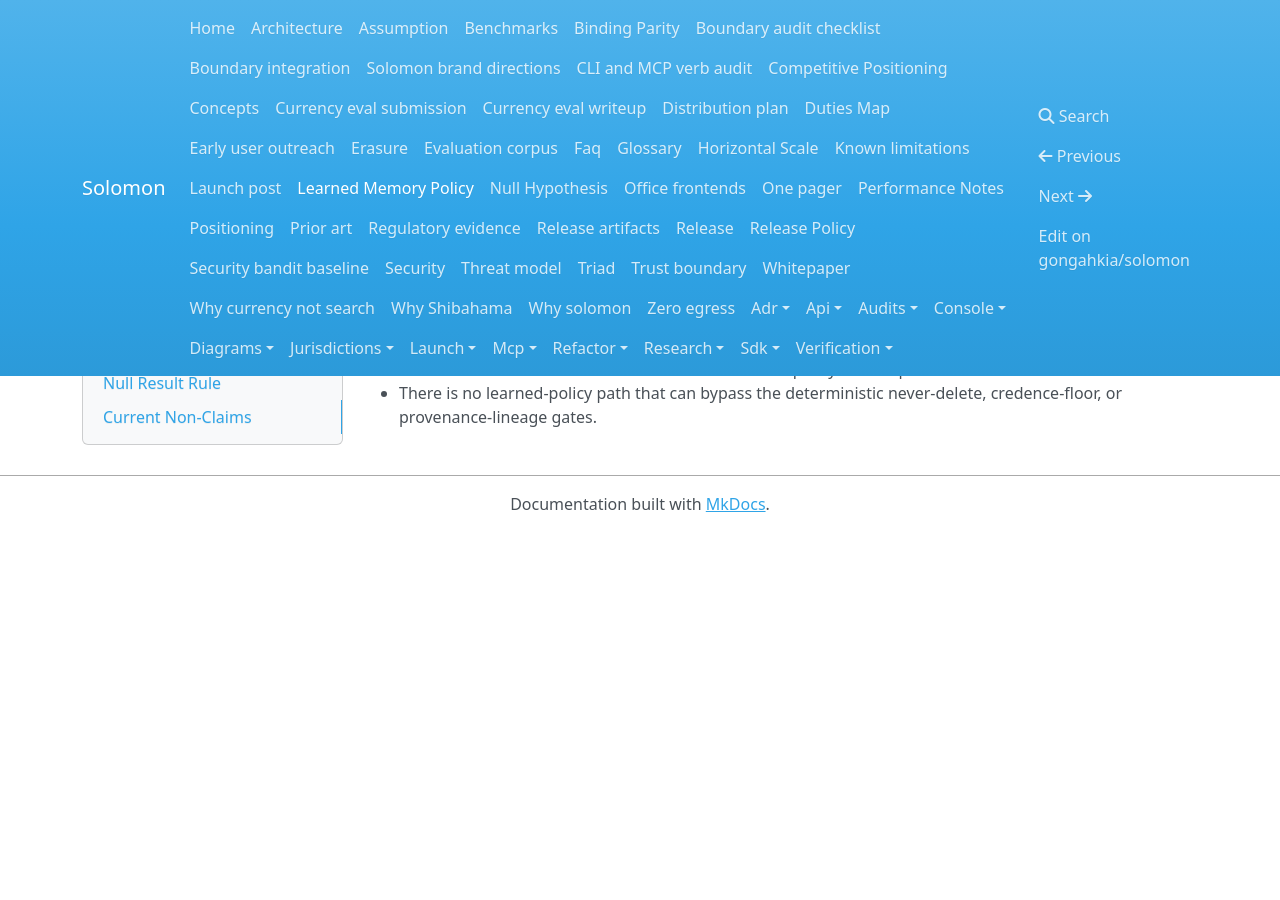
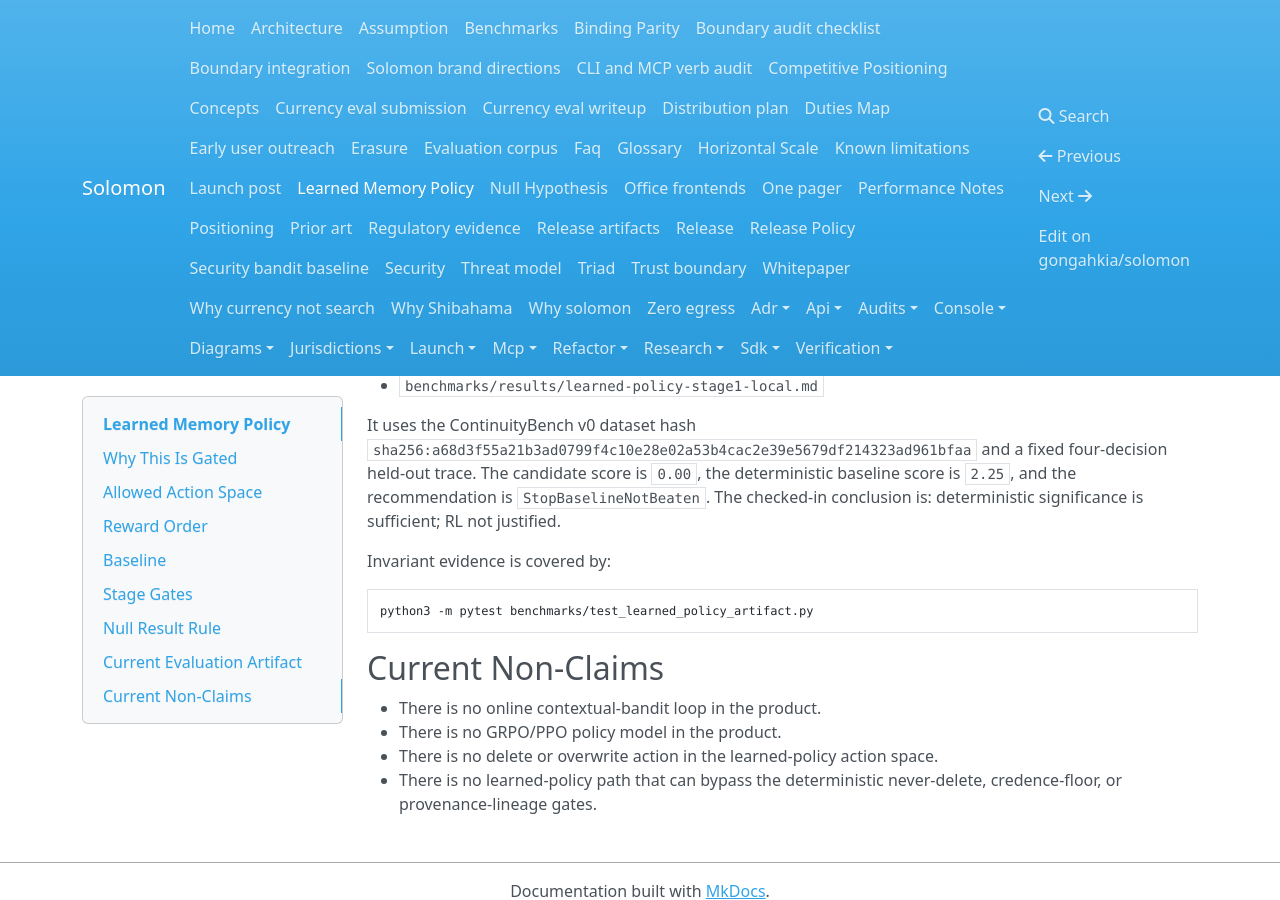
Before and after one commit to gongahkia/solomon, an MkDocs documentation site: the page built from docs/learned-memory-policy.md, in a window 1280 px wide and 900 px high, scrolled down 2246 px. Built offline with MkDocs 1.6.1, drawn with Linux system fonts in a browser that asks for light colours; nearby versions of some CDN libraries; before the commit the page ends 2778 px from its top, so only the background shows below that.

Commit message:
benchmarks: add learned policy null eval
(cherry picked from commit 6cfd07cdf9ddee2c90a1f20ad92eae40f5348166)
(cherry picked from commit 6ecb86b2ae5a1025768716e9970b71035562e2d4)

````diff
--- a/docs/learned-memory-policy.md
+++ b/docs/learned-memory-policy.md
@@ -111,6 +111,26 @@
 That result should be written up rather than hidden. For a real user-facing
 product, not shipping a fragile learned policy is an acceptable outcome.
 
+## Current Evaluation Artifact
+
+The current committed Stage 1 local artifact is:
+
+- `benchmarks/results/learned-policy-stage1-local.json`
+- `benchmarks/results/learned-policy-stage1-local.md`
+
+It uses the ContinuityBench v0 dataset hash
+`sha256:a68d3f55a21b3ad0799f4c10e28e02a53b4cac2e39e5679df214323ad961bfaa`
+and a fixed four-decision held-out trace. The candidate score is `0.00`, the
+deterministic baseline score is `2.25`, and the recommendation is
+`StopBaselineNotBeaten`. The checked-in conclusion is: deterministic
+significance is sufficient; RL not justified.
+
+Invariant evidence is covered by:
+
+```sh
+python3 -m pytest benchmarks/test_learned_policy_artifact.py
+```
+
 ## Current Non-Claims
 
 - There is no online contextual-bandit loop in the product.
````
Also changed, not shown: benchmarks/results/README.md (+3 -0 lines), benchmarks/results/learned-policy-stage1-local.md (added, +47 -0 lines), 2 other files.
